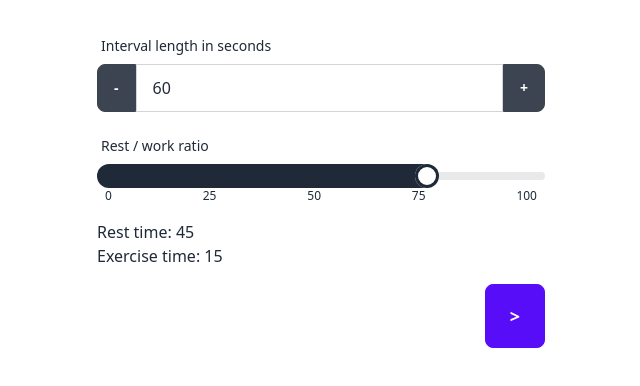
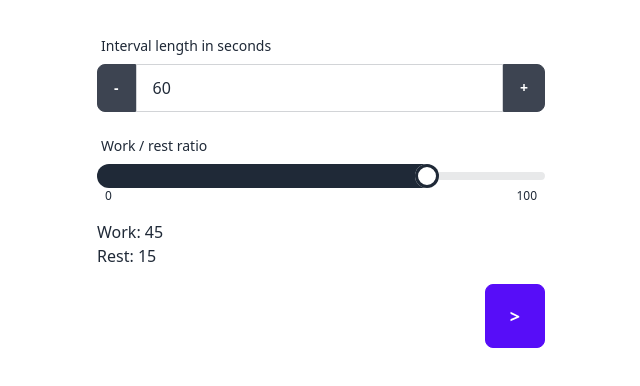
Before and after one commit to silasbur/Happy-HIIT-Timer, a React (Create React App) app: page /intervals in a window 1280 px wide. Shown: the top 386 px of the page, without its empty margins (319-959 px from the left). Built offline with nearby package versions, Linux system fonts and the light colour scheme.

Commit message:
added dnd, improved state control, added localStorage

```diff
--- a/package.json
+++ b/package.json
@@ -9,6 +9,7 @@
     "@testing-library/user-event": "^14.2.1",
     "daisyui": "^2.17.0",
     "react": "^18.2.0",
+    "react-beautiful-dnd": "^13.1.0",
     "react-dom": "^18.2.0",
     "react-redux": "^8.0.2",
     "react-router-dom": "^6.3.0",
--- a/src/App.js
+++ b/src/App.js
@@ -1,19 +1,29 @@
-import React from 'react'
-import {Routes, Route, Navigate } from 'react-router-dom';
+import React, { useEffect } from 'react';
+import { useDispatch } from 'react-redux';
+import { Routes, Route, Navigate } from 'react-router-dom';
 import ExercisesPage from './features/exercises/ExercisesPage';
 import IntervalsPage from './features/intervals/IntervalsPage';
 import TimerPage from './features/timer/TimerPage';
-
+import { setExercises } from './features/exercises/exercisesSlice';
+import { setIntervals } from './features/intervals/IntervalsSlice';
 
 const App = () => {
+  const dispatch = useDispatch();
+  useEffect(() => {
+    const exercises = localStorage.getItem('exercises');
+    const intervals = localStorage.getItem('intervals');
+    if (exercises) dispatch(setExercises(JSON.parse(exercises)));
+    if (intervals) dispatch(setIntervals(JSON.parse(intervals)));
+  }, []);
+
   return (
     <Routes>
-      <Route path='/' element={<ExercisesPage />} />
-      <Route path='/intervals' element={<IntervalsPage />} />
-      <Route path='/timer' element={<TimerPage />} />
-      <Route path='*' element={<Navigate to='/' />} />
+      <Route path="/" element={<ExercisesPage />} />
+      <Route path="/intervals" element={<IntervalsPage />} />
+      <Route path="/timer" element={<TimerPage />} />
+      <Route path="*" element={<Navigate to="/" />} />
     </Routes>
-  )
-}
+  );
+};
 
 export default App;
--- a/src/features/exercises/ExercisesInput.js
+++ b/src/features/exercises/ExercisesInput.js
@@ -9,8 +9,10 @@ const ExercisesInput = () => {
 
   const handleAddExercise = evt => {
     evt.preventDefault();
-    dispatch(addExercise(input));
-    setInput('');
+    if (input !== '') {
+      dispatch(addExercise(input));
+      setInput('');
+    }
   };
 
   return (
--- a/src/features/exercises/ExercisesPage.js
+++ b/src/features/exercises/ExercisesPage.js
@@ -1,13 +1,25 @@
-import React from 'react';
+import React, { useEffect, useState } from 'react';
 import ExercisesList from './ExercisesList';
 import ExercisesInput from './ExercisesInput';
 import { useNavigate } from 'react-router';
+import { useSelector } from 'react-redux';
 
 const ExercisesPage = () => {
+  const exercises = useSelector((s) => s.exercises);
+  const [updateOk, setUpdateOk] = useState(false);
   const navigate = useNavigate();
   const navigateToNext = () => {
     navigate('/intervals');
   };
+
+  useEffect(() => {
+    setUpdateOk(true);
+  }, []);
+
+  useEffect(() => {
+    if (updateOk) localStorage.setItem('exercises', JSON.stringify(exercises));
+  }, [exercises]);
+
   return (
     <div className="exercises-page p-3 w-full flex justify-center">
       <div className="content-wrapper max-w-md w-full">
--- a/src/features/exercises/exercisesSlice.js
+++ b/src/features/exercises/exercisesSlice.js
@@ -8,6 +8,10 @@ export const exercisesSlice = createSlice({
   name: 'exercises',
   initialState,
   reducers: {
+    setExercises: (state, action) => {
+      state = action.payload;
+      return state;
+    },
     addExercise: (state, action) => {
       const id = nanoid();
       state.push({name: action.payload, id});
@@ -22,6 +26,6 @@ export const exercisesSlice = createSlice({
   },
 });
 
-export const { addExercise, removeExercise } = exercisesSlice.actions;
+export const { addExercise, removeExercise, setExercises } = exercisesSlice.actions;
 
 export default exercisesSlice.reducer;
--- a/src/features/intervals/IntervalForm.js
+++ b/src/features/intervals/IntervalForm.js
@@ -3,32 +3,26 @@ import React from 'react';
 const IntervalForm = ({
   inputVals,
   handleFormChange,
-  incrementInterval,
-  restTime,
-  exerciseTime
+  increment,
 }) => {
   return (
-    <div>
+    <>
       <IntervalInput
         intervalValue={inputVals.interval}
         handleFormChange={handleFormChange}
-        incrementInterval={incrementInterval}
+        increment={increment}
       />
 
-      <RestInput
+      <RatioInput
         handleFormChange={handleFormChange}
-        restValue={inputVals.rest}
+        value={inputVals.ratio}
       />
-      <div className="py-4">
-        <div>Rest time: {restTime}</div>
-        <div>Exercise time: {exerciseTime}</div>
-      </div>
-    </div>
+    </>
   );
 };
 
 export const IntervalInput = ({
-  incrementInterval,
+  increment,
   handleFormChange,
   intervalValue,
 }) => {
@@ -39,7 +33,7 @@ export const IntervalInput = ({
           <span className="label-text">Interval length in seconds</span>
         </label>
         <div className="input-group">
-          <button onClick={() => incrementInterval(-10)} className="btn ">
+          <button onClick={() => increment(-10)} className="btn ">
             -
           </button>
           <input
@@ -49,7 +43,7 @@ export const IntervalInput = ({
             type="number"
             className="input input-bordered w-full"
           />
-          <button className="btn" onClick={() => incrementInterval(+10)}>
+          <button className="btn" onClick={() => increment(+10)}>
             +
           </button>
         </div>
@@ -86,27 +80,24 @@ export const IntervalInput = ({
   );
 };
 
-export const RestInput = ({ handleFormChange, restValue }) => {
+export const RatioInput = ({ handleFormChange, value }) => {
   return (
     <div className="form-control">
       <label className="label">
-        <span className="label-text">Rest / work ratio</span>
+        <span className="label-text">Work / rest ratio</span>
       </label>
       <input
         onChange={handleFormChange}
-        name="rest"
+        name="ratio"
         type="range"
         min="0"
-        max="100"
-        value={restValue}
-        step="12.5"
+        max="1"
+        value={value}
+        step="0.125"
         className="range"
       />
       <div className="w-full flex justify-between text-xs px-2">
         <span>0</span>
-        <span>25</span>
-        <span>50</span>
-        <span>75</span>
         <span>100</span>
       </div>
     </div>
--- a/src/features/intervals/IntervalsPage.js
+++ b/src/features/intervals/IntervalsPage.js
@@ -1,8 +1,8 @@
-import React, { useState, useMemo } from 'react';
+import React from 'react';
 import { useNavigate } from 'react-router';
 import IntervalForm from './IntervalForm';
 import { setIntervals } from './IntervalsSlice';
-import { useDispatch } from 'react-redux';
+import { useDispatch, useSelector } from 'react-redux';
 
 /*
 - Time per interval
@@ -14,34 +14,32 @@ default to 1/4 rest
 */
 
 const IntervalsPage = () => {
-  const [inputVals, setInputs] = useState({ interval: 60, rest: 75 });
-
-  const calcTimes = () => {
-    const restTime = inputVals.rest * 0.01 * inputVals.interval;
-    const exerciseTime = inputVals.interval - restTime;
-    return { restTime, exerciseTime };
-  };
+  const { inputs, times } = useSelector((s) => ({
+    inputs: s.intervals.inputs,
+    times: s.intervals.times,
+  }));
 
   const navigate = useNavigate();
   const dispatch = useDispatch();
   const navigateToNext = () => {
-    dispatch(setIntervals({ work: exerciseTime, rest: restTime }));
     navigate('/timer');
   };
 
-  const { exerciseTime, restTime } = useMemo(calcTimes, [
-    inputVals.interval,
-    inputVals.rest,
-  ]);
+  const updateIntervals = (inputValues) => {
+    dispatch(setIntervals(inputValues));
+    localStorage.setItem('intervals', JSON.stringify(inputValues));
+  };
 
   const handleFormChange = (evt) => {
-    setInputs((st) => ({ ...st, [evt.target.name]: evt.target.value }));
+    const inputValues = { ...inputs, [evt.target.name]: +evt.target.value };
+    updateIntervals(inputValues);
   };
 
-  const incrementInterval = (delta) => {
-    const incrementedDelta = inputVals.interval + delta;
+  const increment = (delta) => {
+    const incrementedDelta = inputs.interval + delta;
+    const inputValues = { ...inputs, interval: incrementedDelta };
     if (incrementedDelta > 0) {
-      setInputs((st) => ({ ...st, interval: incrementedDelta }));
+      updateIntervals(inputValues);
     }
   };
   return (
@@ -49,12 +47,14 @@ const IntervalsPage = () => {
       <div className="content-wrapper max-w-md w-full">
         <div className="max-w-lg">
           <IntervalForm
-            restTime={restTime}
-            exerciseTime={exerciseTime}
-            inputVals={inputVals}
+            inputVals={inputs}
             handleFormChange={handleFormChange}
-            incrementInterval={incrementInterval}
+            increment={increment}
           />
+        </div>
+        <div className="py-4">
+          <div>Work: {times.work}</div>
+          <div>Rest: {times.rest}</div>
         </div>
         <div className="flex justify-end w-full">
           <button className="btn btn-primary btn-lg" onClick={navigateToNext}>
--- a/src/features/intervals/IntervalsSlice.js
+++ b/src/features/intervals/IntervalsSlice.js
@@ -1,16 +1,22 @@
-import { createSlice, nanoid } from '@reduxjs/toolkit';
-// import { fetchExercises } from './exercisesAPI';
+import { createSlice } from '@reduxjs/toolkit';
 
-const initialState = { work: 45, rest: 15 };
+const initialState = { times: { work: 45, rest: 15}, inputs: { interval: 60, ratio: 0.75 }};
+
+const calcTimes = ({ ratio, interval }) => {
+  const work = Math.round(ratio * interval);
+  const rest = interval - work;
+  return { rest, work };
+};
 
 export const intervalsSlice = createSlice({
   name: 'intervals',
   initialState,
   reducers: {
     setIntervals: (state, action) => {
-      const { work, rest } = action.payload;
-      state = { work, rest };
-    },
+      state.inputs = action.payload;
+      state.times = calcTimes(action.payload)
+      return state;
+    }
   },
 });
 
--- a/src/features/timer/TimerPage.js
+++ b/src/features/timer/TimerPage.js
@@ -1,4 +1,4 @@
-import React, { useEffect, useRef, useState } from 'react';
+import React, { useEffect, useState } from 'react';
 import { useSelector } from 'react-redux';
 
 /*
@@ -9,21 +9,26 @@ import { useSelector } from 'react-redux';
 */
 
 const TimerPage = () => {
-  const intervals = useSelector((st) => st.intervals);
+  const { intervals, exercises } = useSelector(({ intervals, exercises }) => ({
+    intervals: intervals.times,
+    exercises,
+  }));
   const [phase, setPhase] = useState('rest');
   const [time, setTime] = useState(intervals[phase]);
+  const [icount, setIcount] = useState(0);
   const tick = () => {
-    setTime((time) => Math.round(time - 1));
+    setTime((time) => time - 0.1);
   };
 
   // listen to timer
   useEffect(() => {
-    if (time === 0) {
-      console.log(time);
+    if (time < 0.1) {
       const nextPhase = phase === 'rest' ? 'work' : 'rest';
-      console.log(nextPhase)
+      if (nextPhase === 'rest') {
+        setIcount(icount + 1);
+      }
+      setTime(intervals[nextPhase]);
       setPhase(nextPhase);
-      setTime(intervals[phase]);
     }
   }, [time]);
 
@@ -35,11 +40,26 @@ const TimerPage = () => {
     };
   }, []);
 
+  const progressColor = phase === 'rest' ? 'accent' : 'info';
+  const percentComplete = (time / intervals[phase]) * 100;
+  const progress = phase === 'rest' ? percentComplete : 100 - percentComplete;
+  const count = phase === 'rest' ? time : intervals[phase] - time;
+
   return (
     <div className="timer-page p-3 w-full flex justify-center">
       <div className="content-wrapper max-w-md w-full">
-        <div className="max-w-lg">{time}</div>
-        <div className="flex justify-end w-full"></div>
+        <div className="max-w-lg">{Math.round(count * 100) / 100}</div>
+        <div className="flex justify-end w-full">
+          <progress
+            className={`progress progress-${progressColor} w-56`}
+            value={progress}
+            max="100"
+          ></progress>
+          {exercises.length ? (
+            <div className="badge badge-primary">{exercises[icount % exercises.length].name}</div>
+          ) : null}
+          {icount + ' / ' + exercises.length}
+        </div>
       </div>
     </div>
   );
--- a/src/index.js
+++ b/src/index.js
@@ -11,13 +11,13 @@ const container = document.getElementById('root');
 const root = createRoot(container);
 
 root.render(
-  <React.StrictMode>
+  // <React.StrictMode>
     <Provider store={store}>
       <BrowserRouter>
         <App />
       </BrowserRouter>
     </Provider>
-  </React.StrictMode>
+  // </React.StrictMode>
 );
 
 // If you want to start measuring performance in your app, pass a function
```
Also changed, not shown: src/features/exercises/ExercisesList.js (+56 -20 lines), 1 other file (tests, documents, lock files or other folders).
